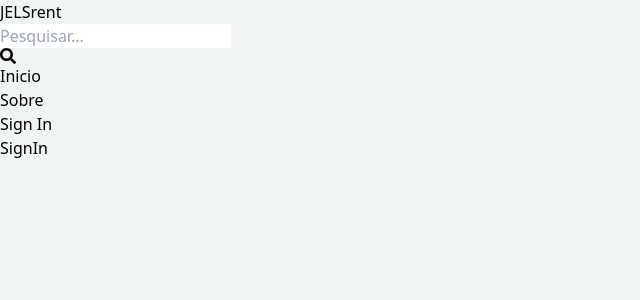
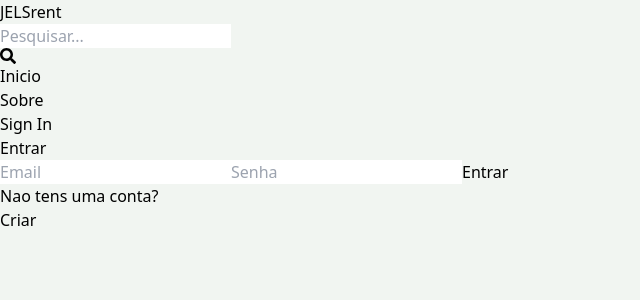
Before and after one commit to JokingTaremba/JELSrent-Beira, a React (Vite) app in the folder client/: page /sign-in in a window 1280 px wide. Shown: the top 300 px of the page, without its empty margins (0-640 px from the left). Built offline with nearby package versions, Linux system fonts and the light colour scheme.

Commit message:
funcionalidade Sign In completa

```diff
--- a/client/src/pages/SignIn.jsx
+++ b/client/src/pages/SignIn.jsx
@@ -1,7 +1,80 @@
-import React from 'react'
+import { useState } from 'react'
+import { Link, useNavigate } from 'react-router-dom'
+
 
 export default function SignIn() {
+
+    const [formData, setFormData] = useState({});
+    const [error, setError] = useState(null);
+    const [loading, setLoading] = useState(false)
+    const navigate = useNavigate();
+    const handleChange = (e) => {
+     setFormData({
+        ...formData,
+        [e.target.id]: e.target.value,
+
+      });
+    };
+    const handleSubmit = async (e) => {
+      e.preventDefault();
+      try {
+
+        setLoading(true);
+      const res = await fetch('/api/auth/signin', {
+        method: 'POST',
+        headers: {
+          'Content-Type': 'application/json',
+        },
+        body: JSON.stringify(formData),
+      });
+
+      const data = await res.json();
+      console.log(data);
+      if(data.succes === false) {
+        setLoading(false);
+        setError(data.message);
+        return;
+      }
+      setLoading(false);
+      setError(null);
+      navigate('/');
+
+      } catch (error) {
+
+        setLoading(false);
+        setError(error.message);
+      }
+
+    };
+
   return (
-    <div>SignIn</div>
+    <div className='p-3 max-w-lg mx-auto'>
+      <h1 className='text-3xl text-center font-semibold my-7 '>Entrar</h1>
+
+      <form onSubmit={handleSubmit} className='flex flex-col gap-4'>
+
+        <input type='email' placeholder='Email'
+          className='border p-3 rounded-lg' id='email' onChange={handleChange}/>
+
+        <input type='password' placeholder='Senha'
+          className='border p-3 rounded-lg' id='password' onChange={handleChange}/>
+
+        <button disabled={loading} className='bg-slate-700 text-white p-3
+          rounded-lg uppercase hover:opacity-95 disabled:opacity-80'>
+            {loading? 'Processando...' : 'Entrar'}
+            </button>
+
+      </form>
+
+      <div className='flex gap-2 mt-5'>
+            <p>Nao tens uma conta?</p>
+            <Link to={"/sign-up"}>
+              <span className='text-blue-700'>Criar</span>
+            </Link>
+      </div>
+
+      {error && <p className='text-red-500 mt-5'>{error}</p>}
+
+    </div>
   )
 }
```
